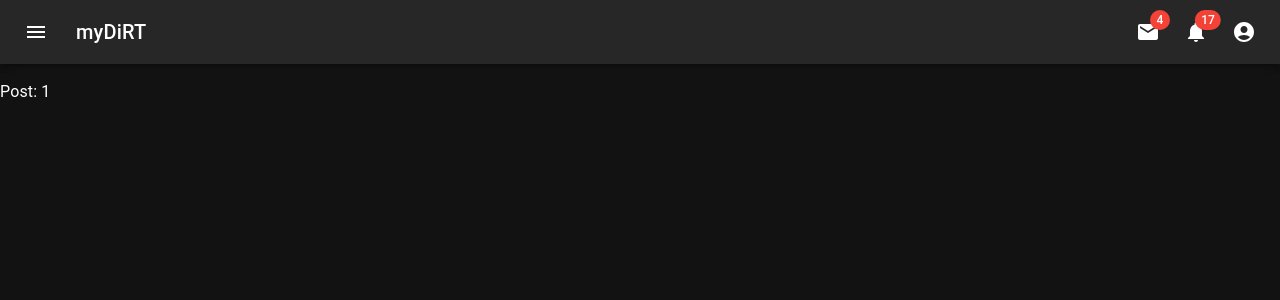
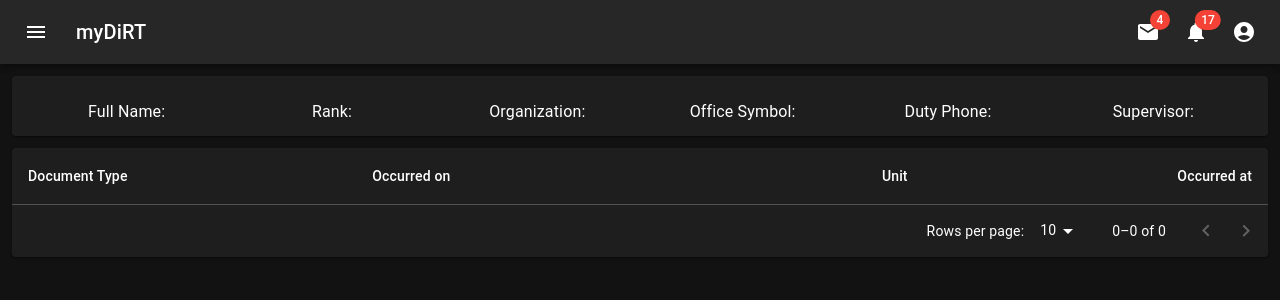
Before and after one commit to BrendenMcGrew/my-failure, a Next.js app: page /people/1 in a window 1280 px wide. Shown: the top 300 px of the page. Built offline with nearby package versions, Linux system fonts and the light colour scheme.

Commit message:
Added stuff to the page

```diff
--- a/pages/people/[pid].tsx
+++ b/pages/people/[pid].tsx
@@ -1,12 +1,38 @@
 import { useRouter } from 'next/router'
+import PersonalFilesTable from "../../components/dashboard components/personal files table";
+import Banner from "../../components/dashboard components/perosnal data banner";
 
 export default function Post () {
     const router = useRouter()
     const { pid } = router.query
+    const personInfo = getPerson(pid);
 
     return (
         <>
-            <p>Post: {pid}</p>
+            <Banner data={{}}/>
+            <PersonalFilesTable data={{}}/>
         </>
     )
 }
+
+function getPerson(personID:any): personStuff {
+    return {
+        FirstName: 'Steve',
+        MiddleInitial: 'F',
+        LastName: 'Jobs',
+        Organization: '69 CSS',
+        Rank: 'SrA',
+        Office: 'UOD',
+        Supervisor: 'Ligma',
+    }
+}
+
+interface personStuff {
+    FirstName: string,
+    MiddleInitial: string,
+    LastName: string,
+    Organization: string,
+    Rank: string,
+    Office: string,
+    Supervisor: string,
+}
```
